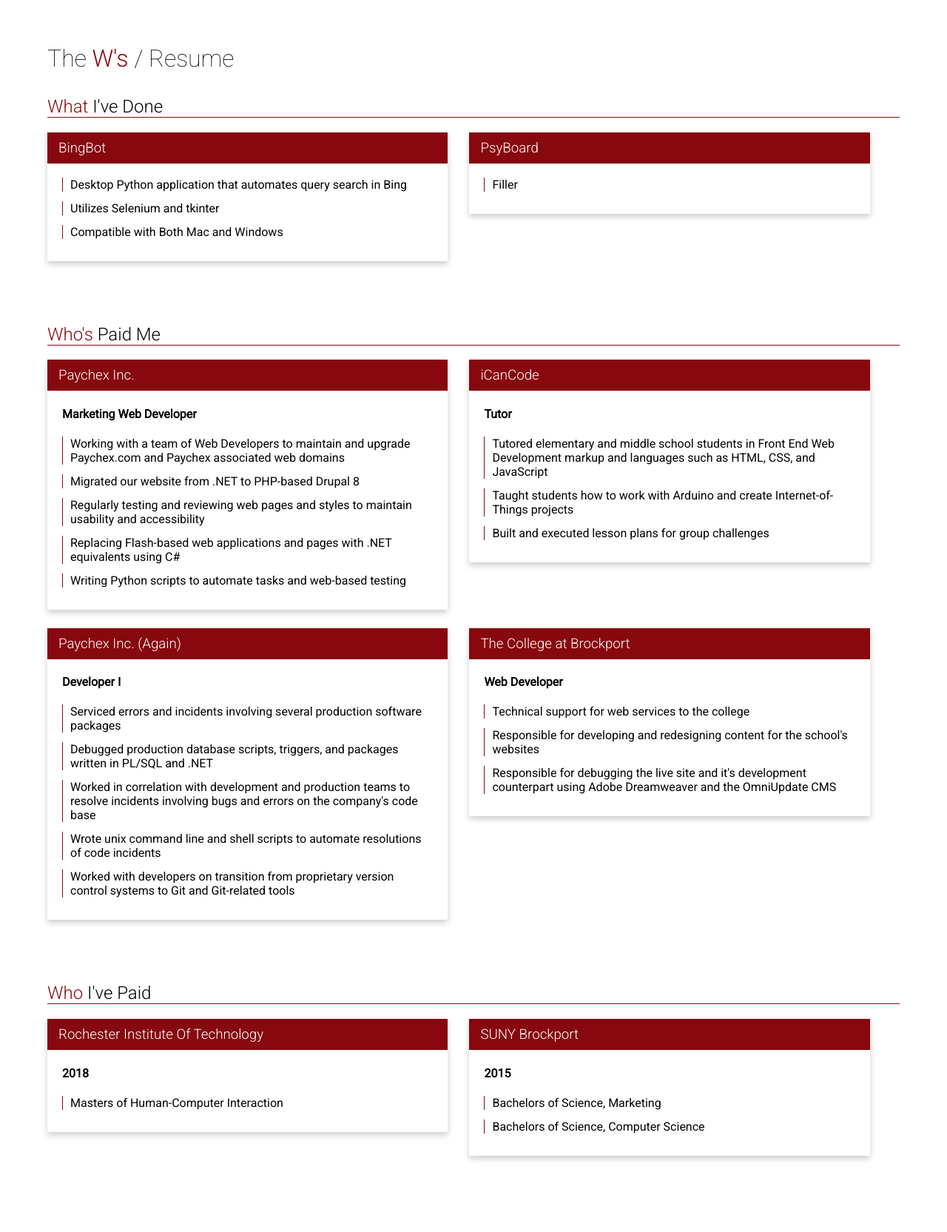
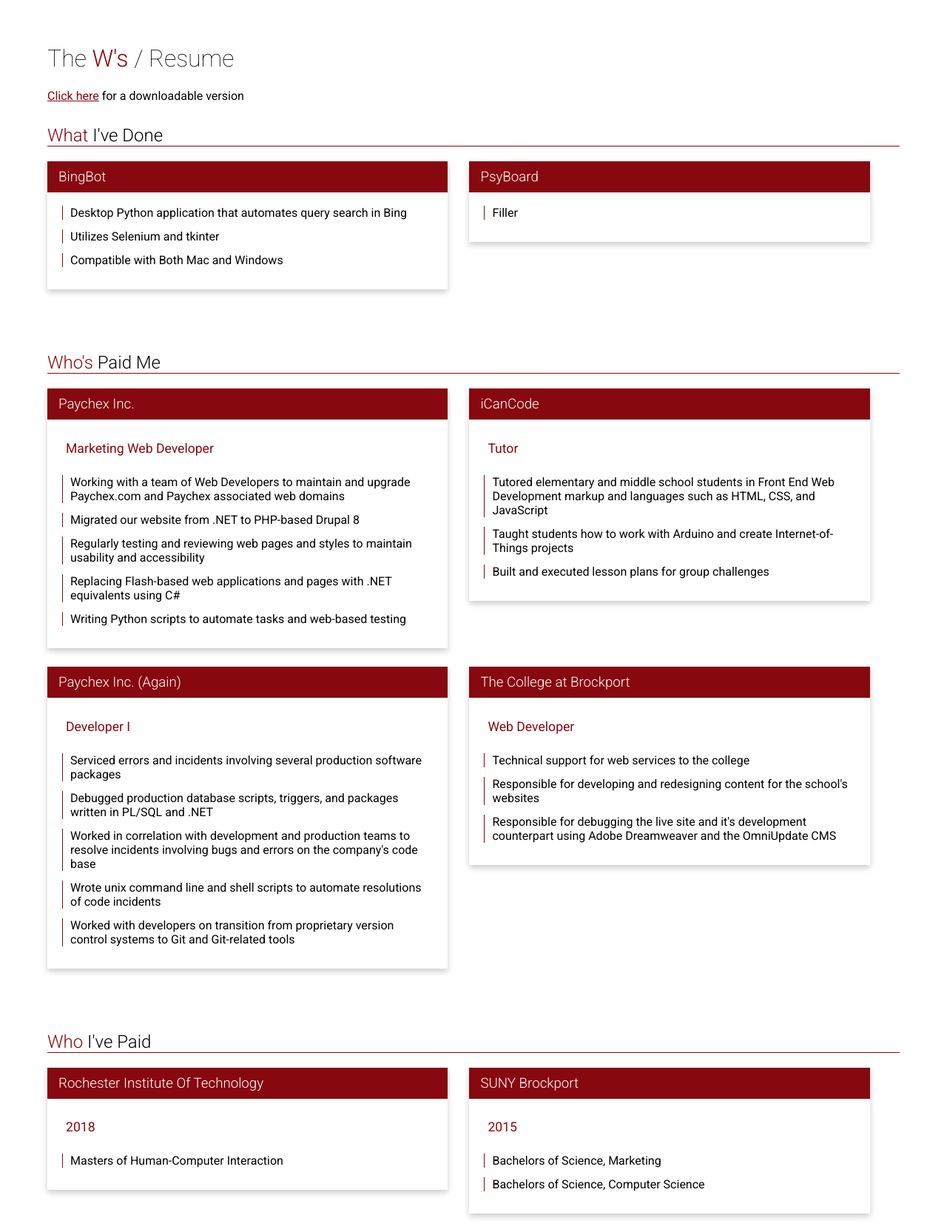
Before and after one commit to michaeljcaboose/rit-web-dev, a PHP site: page /project1/resume.php in a window 1280 px wide. Shown: the part 41-1706 px from the top of the page at 74% size. Before the commit the page ends 1610 px from the top, so only its background shows below. Run offline with PHP 8.4, Linux system fonts and the light colour scheme.

Commit message:
resume style update with pdf

```diff
--- a/645/project1/css/index.css
+++ b/645/project1/css/index.css
@@ -237,6 +237,14 @@
 	margin-top: 0px;
 }
 
-.card h4{
-	margin-left: 20px;
+.card-subhead{
+    display: inline-block;
+	margin-left: 10px;
+    font-size:1.1em;
+    color: #87080e;
+    padding-left: 15px;
+    padding-top: 10px;
+    padding-bottom: 10px;
+    padding-right:15px;
+    margin-top: 0px;
 }
--- a/645/project1/resume.php
+++ b/645/project1/resume.php
@@ -4,6 +4,7 @@
     <div class="content cards">
 	    <div class="">
 	        <h1>The <span class="rit-orange-head">W's</span> / Resume</h1>
+            <p><a href="https://people.rit.edu/~mp5292/645/project1/media/panebianco_resume.pdf">Click here</a> for a downloadable version</p>
 	    </div><!-- Header Div-->
 	    <div class="copy">
 
@@ -31,7 +32,7 @@
 			    <h2><span class="rit-orange-head">Who's</span> Paid Me</h2>
 			    <div class="card">
 			    	<h3>Paychex Inc.</h3>
-			    	<h4>Marketing Web Developer</h4>
+			    	<div class="card-subhead">Marketing Web Developer</div>
 			    	<ul>
 				    	<li>Working with a team of Web Developers to maintain and upgrade Paychex.com and Paychex associated web domains</li>
 				    	<li>Migrated our website from .NET to PHP-based Drupal 8</li>
@@ -42,7 +43,7 @@
 			    </div><!-- Card -->
 			    <div class="card">
 			    	<h3>iCanCode</h3>
-			    	<h4>Tutor</h4>
+			    	<div class="card-subhead">Tutor</div>
 			    	<ul>
 				    	<li>Tutored elementary and middle school students in Front End Web Development markup and languages such as HTML, CSS, and JavaScript</li>
 				    	<li>Taught students how to work with Arduino and create Internet-of-Things projects</li>
@@ -52,7 +53,7 @@
 			    </div><!-- Card -->
 			    <div class="card">
 			    	<h3>Paychex Inc. (Again)</h3>
-			    	<h4>Developer I</h4>
+			    	<div class="card-subhead">Developer I</div>
 			    	<ul>
 				    	<li>Serviced errors and incidents involving several production software packages</li>
 				    	<li>Debugged production database scripts, triggers, and packages written in PL/SQL and .NET</li>
@@ -63,7 +64,7 @@
 			    </div><!-- Card -->
 			    <div class="card">
 			    	<h3>The College at Brockport</h3>
-			    	<h4>Web Developer</h4>
+			    	<div class="card-subhead">Web Developer</div>
 			    	<ul>
 				    	<li>Technical support for web services to the college</li>
 				    	<li>Responsible for developing and redesigning content for the school's websites</li>
@@ -78,14 +79,14 @@
 			    <h2><span class="rit-orange-head">Who</span> I've Paid</h2>
 			    <div class="card">
 			    	<h3>Rochester Institute Of Technology</h3>
-			    	<h4>2018</h4>
+			    	<div class="card-subhead">2018</div>
 			    	<ul>
 				    	<li>Masters of Human-Computer Interaction</li>
 			    	</ul>
 			    </div><!-- Card -->
 			    <div class="card">
 			    	<h3>SUNY Brockport</h3>
-			    	<h4>2015</h4>
+			    	<div class="card-subhead">2015</div>
 			    	<ul>
 				    	<li>Bachelors of Science, Marketing</li>
 				    	<li>Bachelors of Science, Computer Science</li>
```
